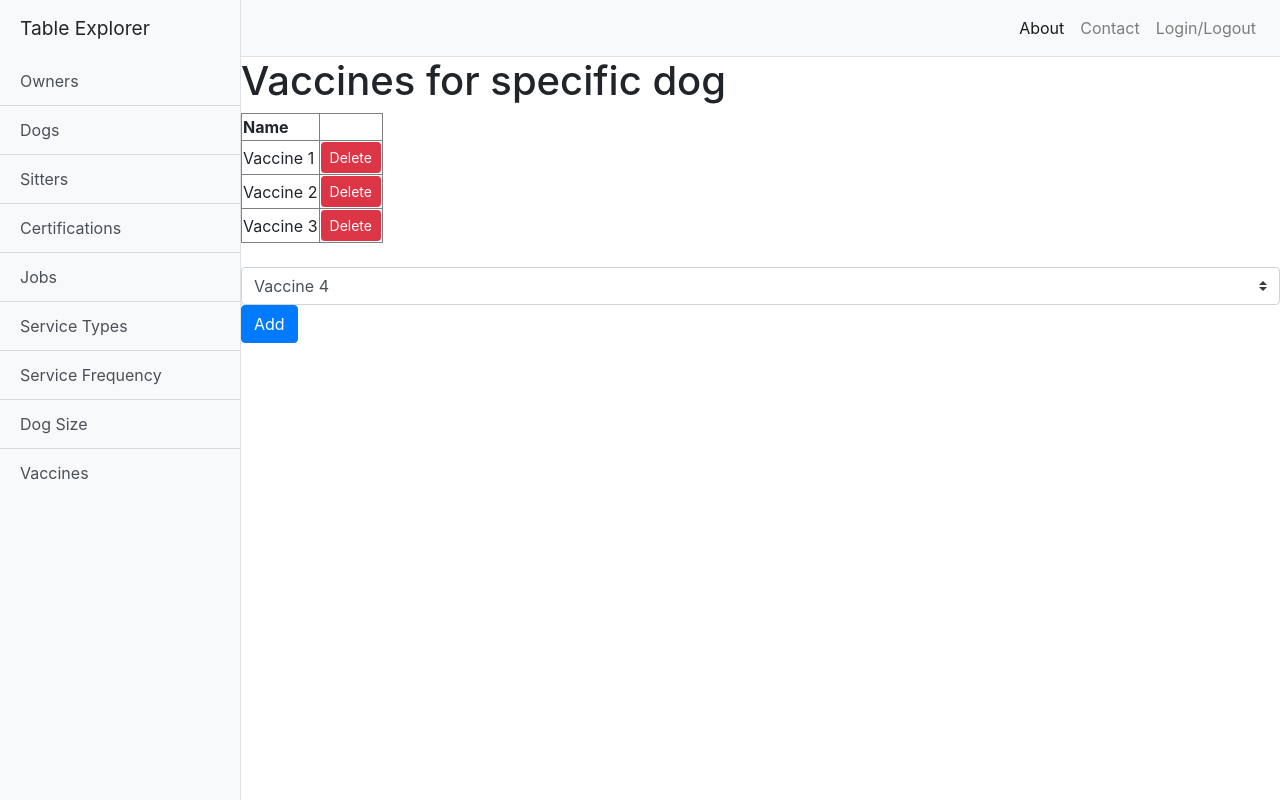
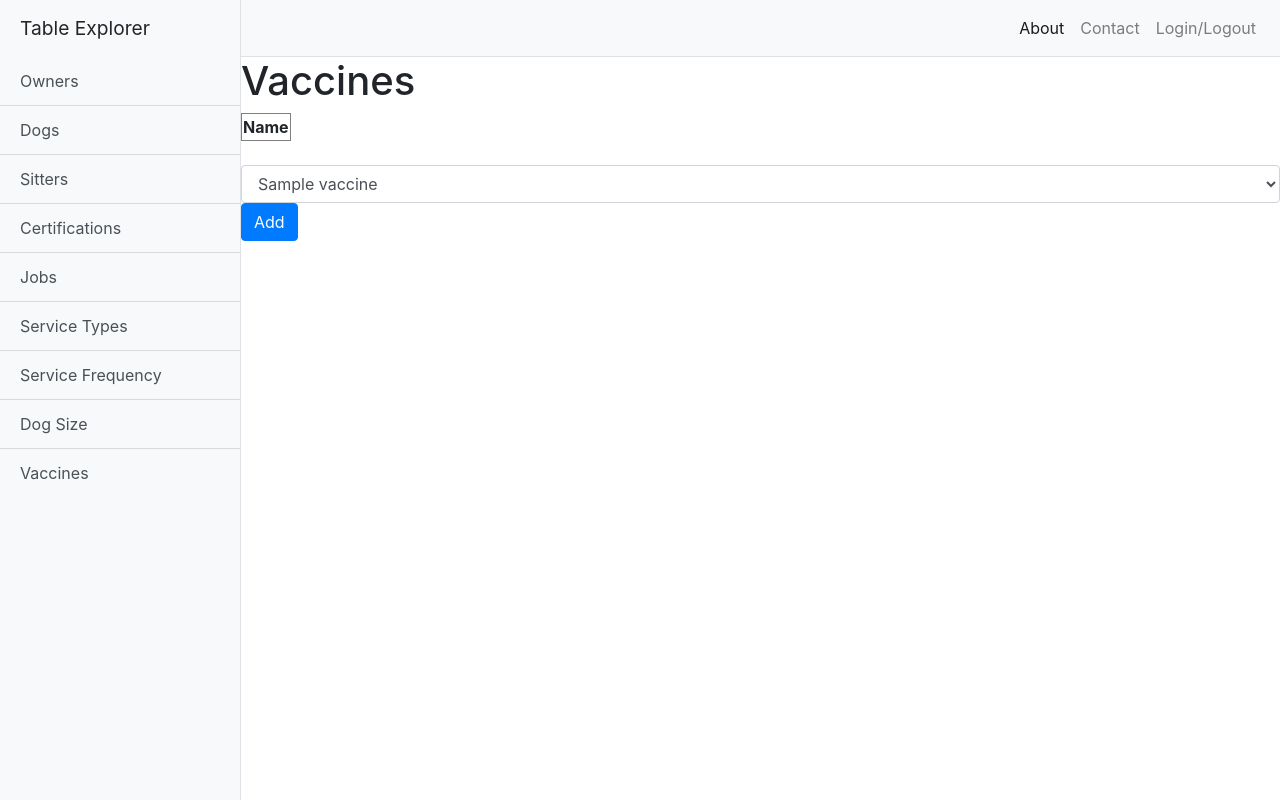
Before and after one commit to KCWillard/dogsdream, a Flask app: page /owner/vaccines in a window 1280 px wide. Run offline with Flask 2, Linux system fonts and the light colour scheme; tables that the repository leaves empty or names only in its code hold one stand-in row (values such as "Sample post"); lists and menus that the app fills with data are empty; some libraries are stand-ins or nearby versions.

Commit message:
updated M:M Dogs-Vaccines

```diff
--- a/app.py
+++ b/app.py
@@ -544,7 +544,47 @@ def owner_dogs_delete():
 
 @app.route('/owner/vaccines', methods=['POST', 'GET'])
 def vaccines():
-    return render_template('owner/vaccines.html')
+    if request.method == 'GET':
+        dogsId = request.args.get("dogsID")
+        conn = mysql.connect
+        cur = conn.cursor()
+        cur.execute("SELECT Vaccines.id, Vaccines.name FROM Dogs_Vaccines\
+             INNER JOIN Vaccines on Dogs_Vaccines.vaccinesId = Vaccines.id\
+              WHERE dogsId=%s", [dogsId])
+        dogs_vaccines = cur.fetchall()
+
+        cur.execute("SELECT c.id, c.name  FROM Vaccines c LEFT JOIN (SELECT vaccinesId FROM\
+             Dogs_Vaccines WHERE dogsId=%s) as sc on c.id = sc.vaccinesId WHERE\
+              sc.vaccinesId IS NULL", [dogsId])
+        all_vaccines = cur.fetchall()
+        return render_template('owner/vaccines.html', dog_id=dogsId, vaccines=dogs_vaccines,
+                               all_vaccines=all_vaccines)
+    else:
+        conn = mysql.connect
+        cur = conn.cursor()
+        cur.execute(
+            "INSERT INTO Dogs_Vaccines(dogsId, vaccinesId) VALUES(%s,%s)",
+            ([request.form['dogsId']], [request.form['newvaccines']]))
+        conn.commit()
+
+        newurl = '/owner/vaccines?dogsID=' + request.form['dogsId']
+        return redirect(newurl)
+
+@app.route('/owner/vaccines/delete', methods=['GET'])
+def owner_vaccine_delete():
+    dogsId = request.args.get("dogsID")
+    vaccineID = request.args.get("vaccineID")
+    conn = mysql.connect
+    cur = conn.cursor()
+    cur.execute(
+        "DELETE FROM Dogs_Vaccines WHERE dogsId=%s AND vaccinesId=%s",
+        ([dogsId], [vaccineID]))
+    conn.commit()
+
+    newurl = '/owner/vaccines?dogsID=' + dogsId
+    return redirect(newurl)
+
+
 
 
 @app.route('/sitter/view_jobs', methods=['GET'])
@@ -565,9 +605,6 @@ def sitter_profile():
 def sitter_certification_delete():
     reqSitterID = request.args.get("sitterID")
     reqCertificateID = request.args.get("certificateID")
-    print(reqSitterID)
-    print(reqCertificateID)
-
     conn = mysql.connect
     cur = conn.cursor()
     cur.execute(
--- a/templates/administrator/all_dogs.html
+++ b/templates/administrator/all_dogs.html
@@ -20,7 +20,8 @@
         <td>{{dog.2}}</td>
         <td>{{dog.3}}</td>
         <td>{{dog.4}} {{ dog.5 }}</td>
-{#        <td><a href="../owner/vaccines">Vaccines</a></td>#}
+
+        <td><a href="../owner/vaccines?dogsID={{ dog.0 }}">Vaccines</a></td>
         <td>
             <a href="/dogs/update?dogId={{ dog.0 }}"><button type="button" class="btn btn-warning btn-sm">Update</button></a>
             <a href="/dogs/delete?dogId={{ dog.0 }}"><button type="button" class="btn btn-danger btn-sm">Delete</button></a>
--- a/templates/owner/vaccines.html
+++ b/templates/owner/vaccines.html
@@ -1,38 +1,32 @@
 {% extends 'base.html' %}
 
 {% block content %}
-<h1>Vaccines for specific dog</h1>
+<h1>Vaccines</h1>
 <table border="1px solid black">
     <tr>
         <th>Name</th>
     </tr>
+    {% for vaccine in vaccines %}
     <tr>
-        <td>Vaccine 1</td>
-<td>
-            <a href="/owner/vaccines"><button type="button" class="btn btn-danger btn-sm">Delete</button></a>
+        <td>{{ vaccine.1 }}</td>
+        <td>
+            <a href="/owner/vaccines/delete?dogsID={{dog_id}}&vaccineID={{ vaccine.0 }}">
+                <button type="button" class="btn btn-danger btn-sm">Delete</button>
+            </a>
         </td>
     </tr>
-<tr>
-        <td>Vaccine 2</td>
-<td>
-            <a href="/owner/vaccines"><button type="button" class="btn btn-danger btn-sm">Delete</button></a>
-        </td>    </tr>
-<tr>
-        <td>Vaccine 3</td>
-<td>
-            <a href="/owner/vaccines"><button type="button" class="btn btn-danger btn-sm">Delete</button></a>
-        </td>    </tr>
+    {% endfor %}
 </table>
     <br>
     <form action='/owner/vaccines' method='POST'>
-        <select class='custom-select' placeholder='Please select an option'>
-            <option value='schedule' name='schedule'>Vaccine 4</option>
-            <option value='view_appointments' name='view_appointments'>Vaccine 5</option>
-            <option value='add_dogs' name='add_dogs'>Vaccine 6</option>
+    <input type="hidden" id="dogsId" name="dogsId" value="{{dog_id}}">
+        <select class='form-control' id="newvaccines" name="newvaccines">
+            {% for all_vaccine in all_vaccines %}
+                <option value="{{ all_vaccine.0 }}">{{ all_vaccine.1 }}</option>
+            {% endfor %}
         </select>
-    <a href="/owner/vaccines"><button type="button" class="btn btn-primary">Add</button></a>
+            <button type="submit" class="btn btn-primary">Add</button>
     </form>
 
 
-
 {% endblock %}
```
